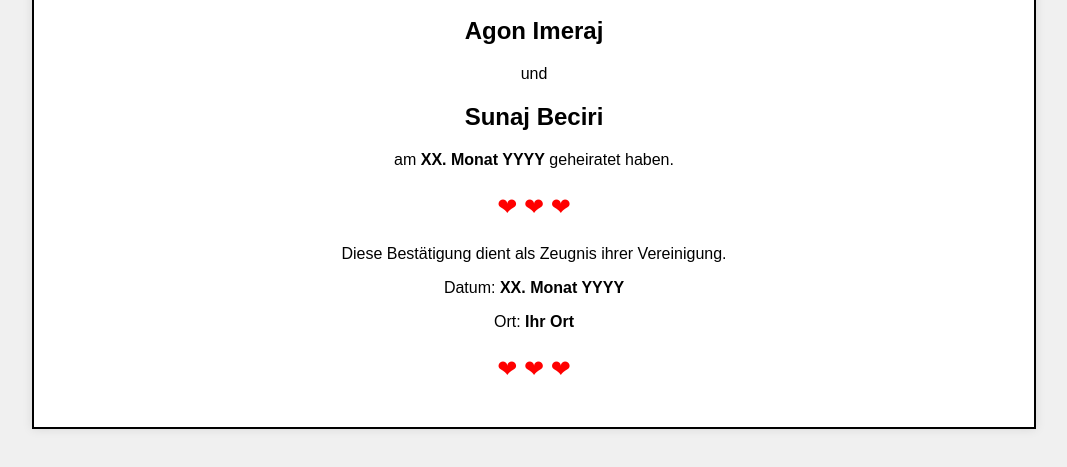
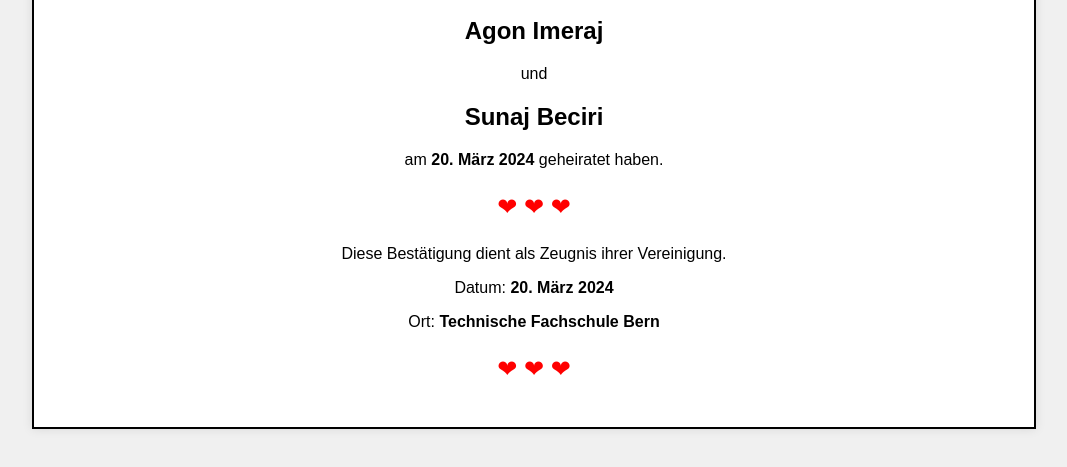
Before and after one commit to kjbig11/landrit, a plain HTML site: page index.html in a window 1280 px wide. Shown: the part 163-630 px from the top of the page, without its empty margins (106-1173 px from the left). Drawn offline with Linux system fonts and the light colour scheme.

Commit message:
Add files via upload

```diff
--- a/index.html
+++ b/index.html
@@ -1,3 +1,4 @@
+
 <!DOCTYPE html>
 <html lang="de">
 <head>
@@ -32,11 +33,11 @@
     <h2>Agon Imeraj</h2>
     <p>und</p>
     <h2>Sunaj Beciri</h2>
-    <p>am <strong>XX. Monat YYYY</strong> geheiratet haben.</p>
+    <p>am <strong>20. März 2024</strong> geheiratet haben.</p>
     <p class="hearts">&#10084; &#10084; &#10084;</p>
     <p>Diese Bestätigung dient als Zeugnis ihrer Vereinigung.</p>
-    <p>Datum: <strong>XX. Monat YYYY</strong></p>
-    <p>Ort: <strong>Ihr Ort</strong></p>
+    <p>Datum: <strong>20. März 2024</strong></p>
+    <p>Ort: <strong>Technische Fachschule Bern</strong></p>
     <p class="hearts">&#10084; &#10084; &#10084;</p>
 </div>
 
```
